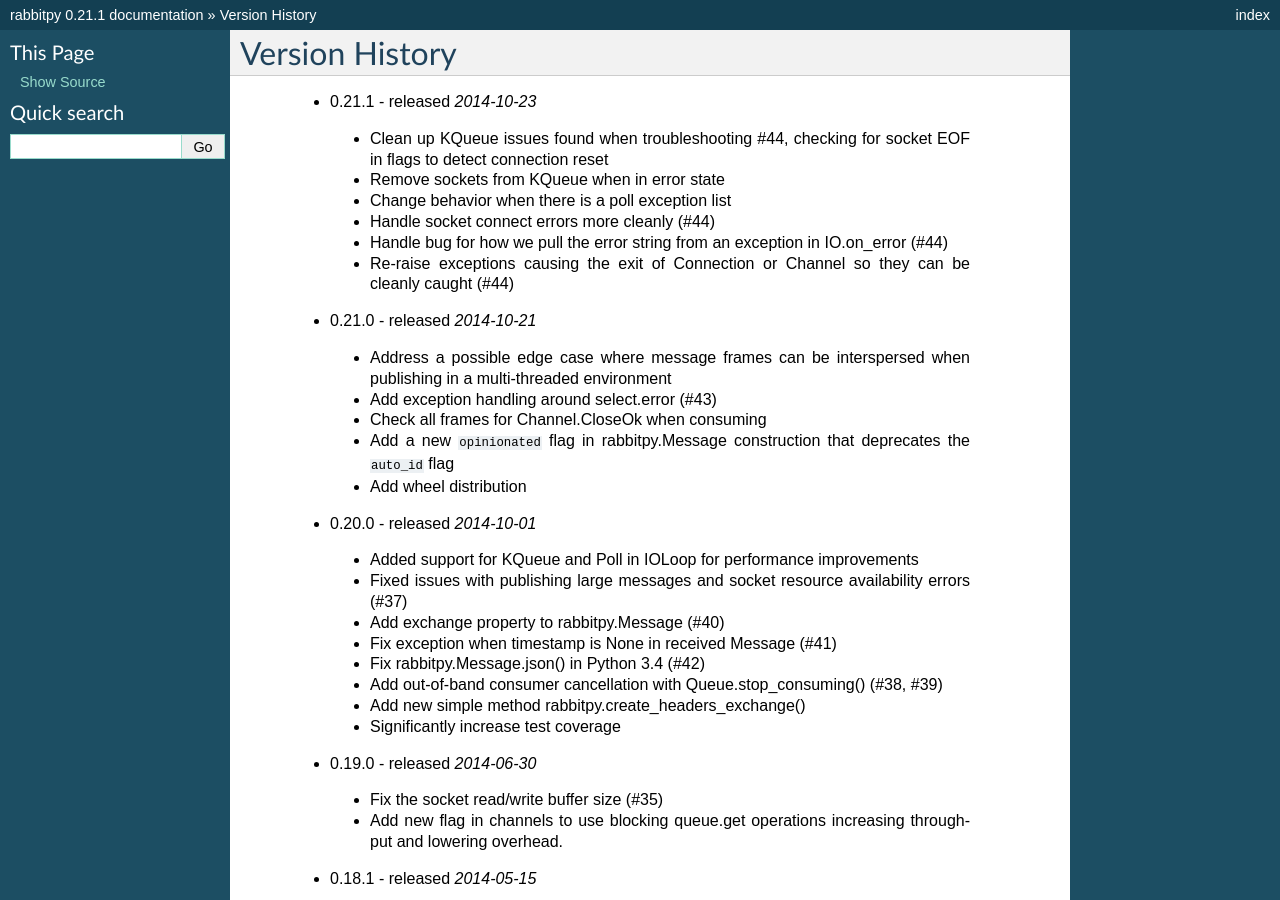
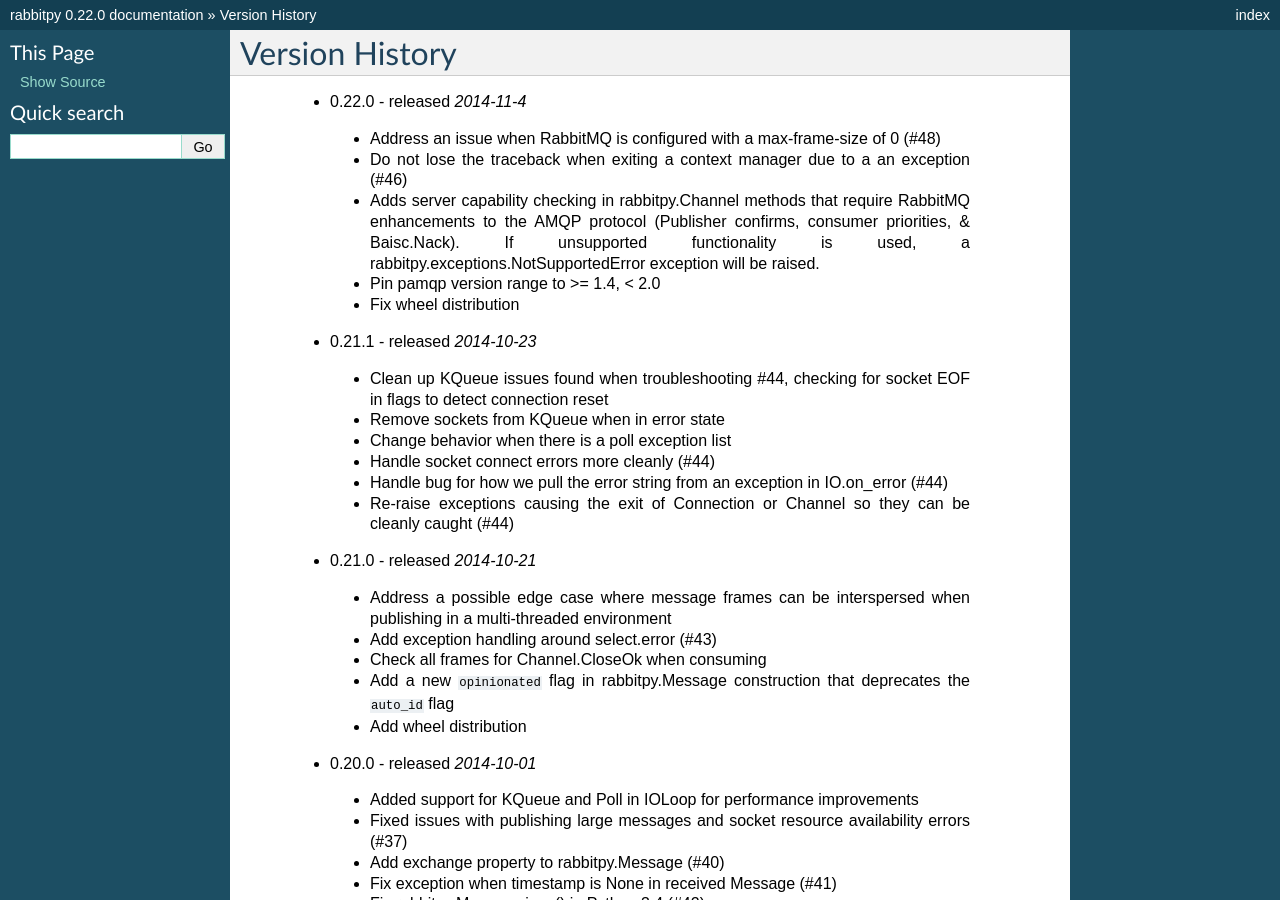
Before and after one commit to gmr/rabbitpy, a Sphinx documentation site: the page built from docs/history.rst, in a window 1280 px wide and 900 px high. Built offline with Sphinx 7.4.7, drawn with Linux system fonts in a browser that asks for light colours; some of the changed text lies outside the part shown.

Commit message:
Bump the version and add changelog to history

```diff
--- a/docs/history.rst
+++ b/docs/history.rst
@@ -1,5 +1,11 @@
 Version History
 ---------------
+ - 0.22.0 - released *2014-11-4*
+  - Address an issue when RabbitMQ is configured with a max-frame-size of 0 (#48)
+  - Do not lose the traceback when exiting a context manager due to a an exception (#46)
+  - Adds server capability checking in rabbitpy.Channel methods that require RabbitMQ enhancements to the AMQP protocol (Publisher confirms, consumer priorities, & Baisc.Nack). If unsupported functionality is used, a rabbitpy.exceptions.NotSupportedError exception will be raised.
+  - Pin pamqp version range to >= 1.4, < 2.0
+  - Fix wheel distribution
  - 0.21.1 - released *2014-10-23*
   - Clean up KQueue issues found when troubleshooting #44, checking for socket EOF in flags to detect connection reset
   - Remove sockets from KQueue when in error state
--- a/rabbitpy/__init__.py
+++ b/rabbitpy/__init__.py
@@ -2,7 +2,7 @@
 rabbitpy, a pythonic RabbitMQ client
 
 """
-__version__ = '0.21.1'
+__version__ = '0.22.0'
 version = __version__
 import logging
 
```
